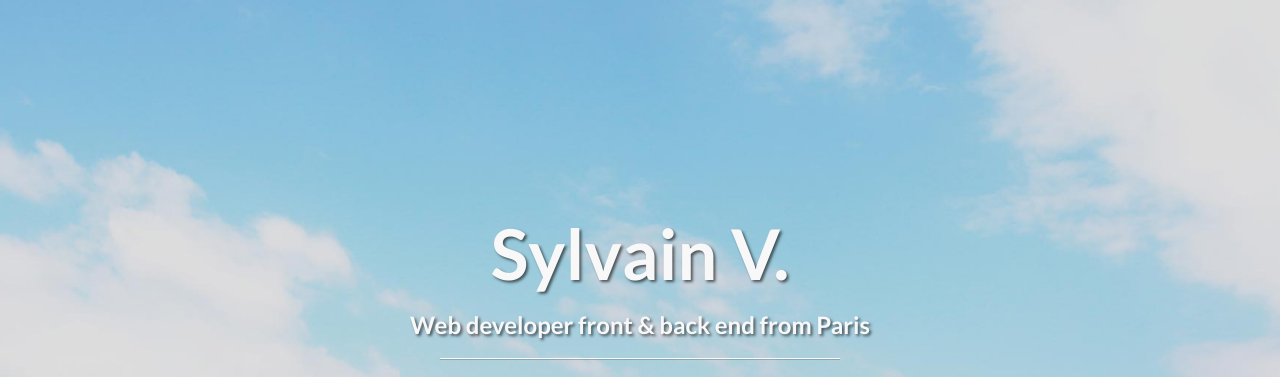
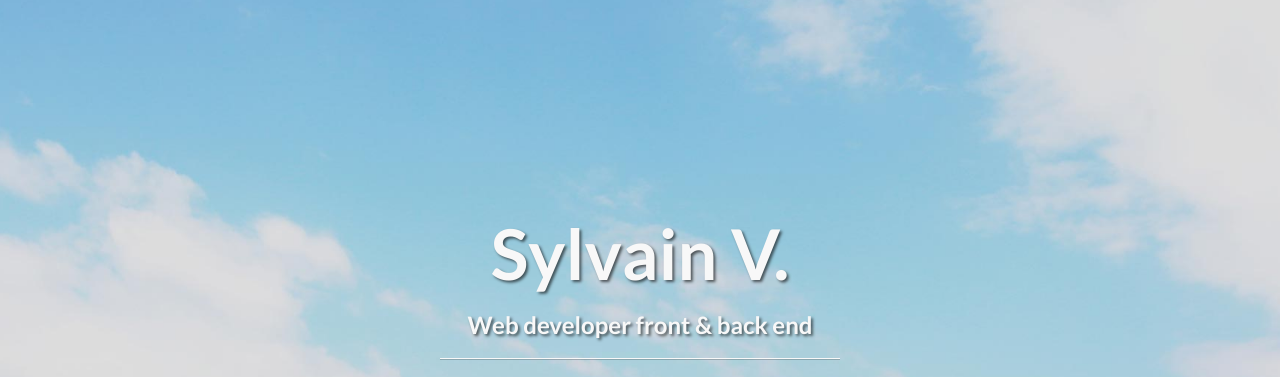
Before and after one commit to sylouuu/sylouuu.github.io, a website: page index.html in a window 1280 px wide. Shown: the part 63-440 px from the top of the page. Drawn offline with Linux system fonts and the light colour scheme.

Commit message:
updated description

```diff
--- a/index.html
+++ b/index.html
@@ -75,7 +75,7 @@
                         <div class="col-lg-12">
                             <div class="intro-message">
                                 <h1>Sylvain V.</h1>
-                                <h3>Web developer front &amp; back end from Paris</h3>
+                                <h3>Web developer front &amp; back end</h3>
                                 <hr class="intro-divider">
                                 <ul class="list-inline intro-social-buttons">
                                     <li class="wow fadeInUp" data-wow-delay="1s">
```
